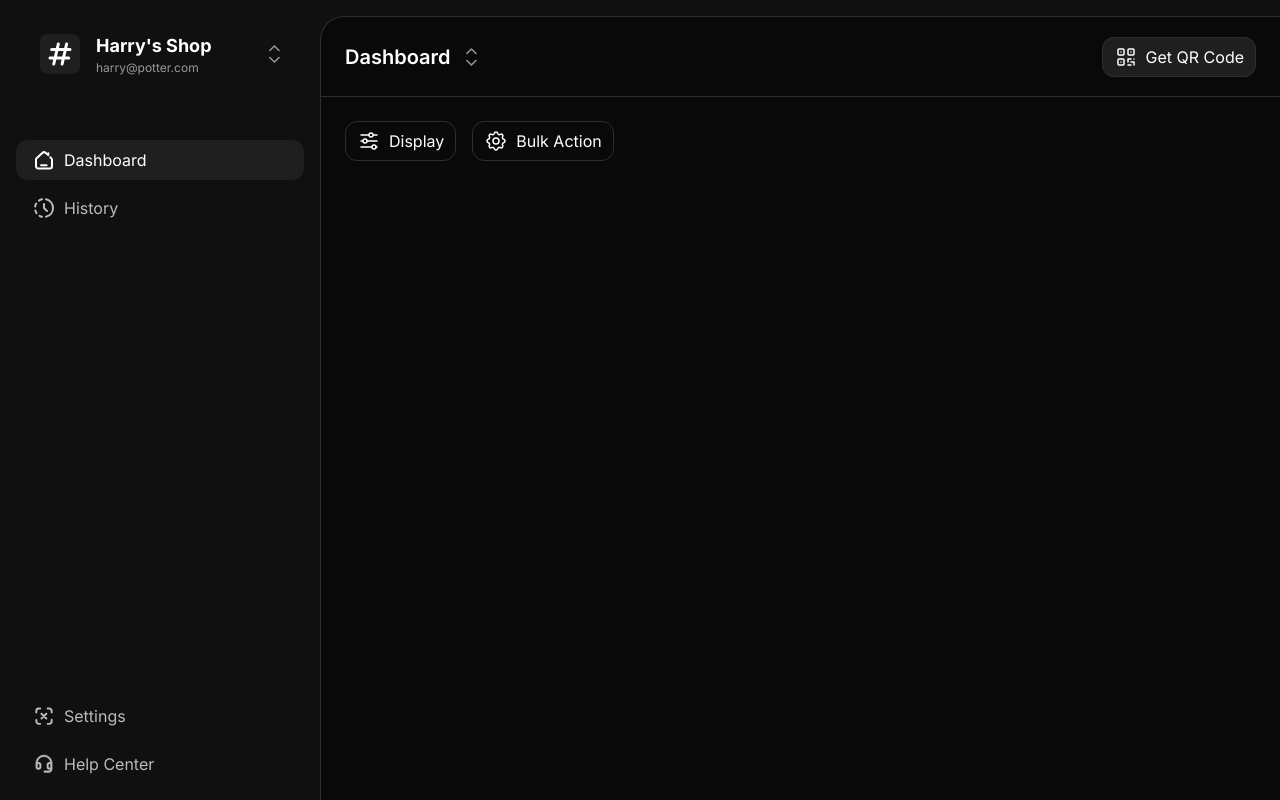
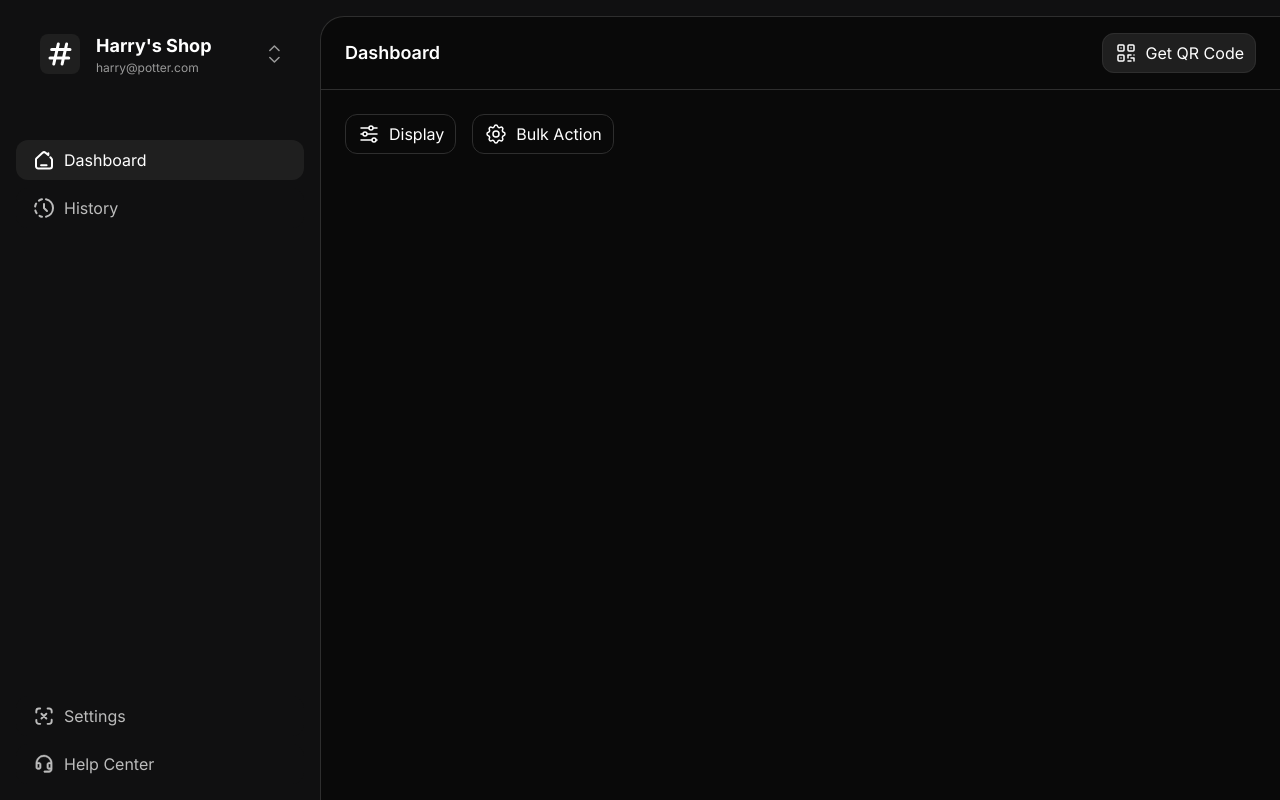
Before and after one commit to VanshajSaxena/printit-desktop, a React (Vite) app in the folder packages/renderer/: page / in a window 1280 px wide. Built offline with nearby package versions, Linux system fonts and the light colour scheme.

Commit message:
fix: topbar dimensions

```diff
--- a/packages/renderer/src/components/buttons/Button.tsx
+++ b/packages/renderer/src/components/buttons/Button.tsx
@@ -50,7 +50,7 @@ export function Button({
   return (
     <button
       type="button"
-      className={`inline-flex items-center -outline-offset-1 outline-1 gap-2 leading-none rounded-xl w-fit ${buttonSize} ${className}`}
+      className={`inline-flex items-center h-fit w-fit -outline-offset-1 outline-1 gap-2 leading-none rounded-xl  ${buttonSize} ${className}`}
       style={{
         color: color ?? colors.fg.primary,
         backgroundColor: backgroundColor,
--- a/packages/renderer/src/components/layout/MainContent.tsx
+++ b/packages/renderer/src/components/layout/MainContent.tsx
@@ -6,7 +6,7 @@ export function MainContent({ activeView }: { activeView: ViewType }) {
   const { colors } = useTheme();
   return (
     <main
-      className="flex flex-col rounded-tl-3xl border-t border-l w-full"
+      className="flex flex-col rounded-tl-3xl border-t border-l w-full h-full justify-start"
       style={{
         backgroundColor: colors.bg.primary,
         borderColor: colors.border.default,
--- a/packages/renderer/src/components/layout/TopBar.tsx
+++ b/packages/renderer/src/components/layout/TopBar.tsx
@@ -13,12 +13,12 @@ export function TopBar({
   const { colors } = useTheme();
   return (
     <div
-      className="flex flex-1 gap-4 border-b items-center max-h-20 px-6"
+      className="flex border-b h-fit px-6 py-4 justify-between items-center"
       style={{ borderColor: colors.border.default }}
       {...props}
     >
       <h2
-        className="text-xl font-semibold"
+        className="text-lg font-semibold"
         style={{ color: colors.fg.primary }}
       >
         {title}
--- a/packages/renderer/src/pages/Dashboard.tsx
+++ b/packages/renderer/src/pages/Dashboard.tsx
@@ -1,5 +1,4 @@
 import { Button } from '@components/buttons/Button';
-import { DiamondIcon } from '@components/icons/DiamondIcon';
 import { GearIcon } from '@components/icons/GearIcon';
 import { QRCodeIcon } from '@components/icons/QRCodeIcon';
 import { SlidersIcon } from '@components/icons/SlidersIcon';
@@ -10,10 +9,8 @@ export function Dashboard() {
   return (
     <>
       <TopBar title="Dashboard">
-        <DiamondIcon></DiamondIcon>
         <Button
           size="lg"
-          className="ml-auto"
           varient="default"
           icon={<QRCodeIcon size={24}></QRCodeIcon>}
           onClick={() => {
```
